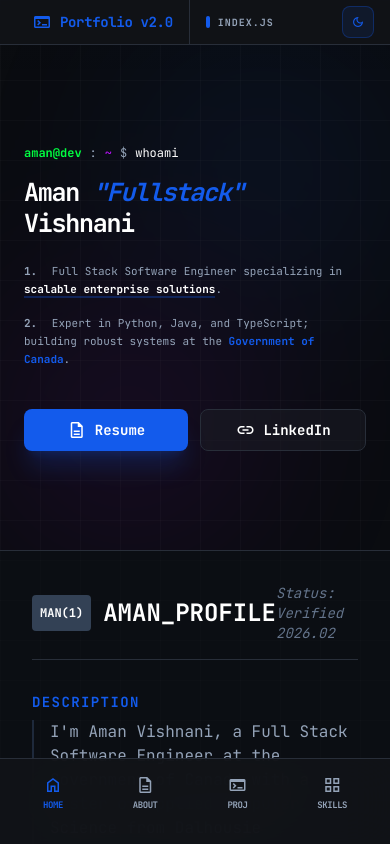
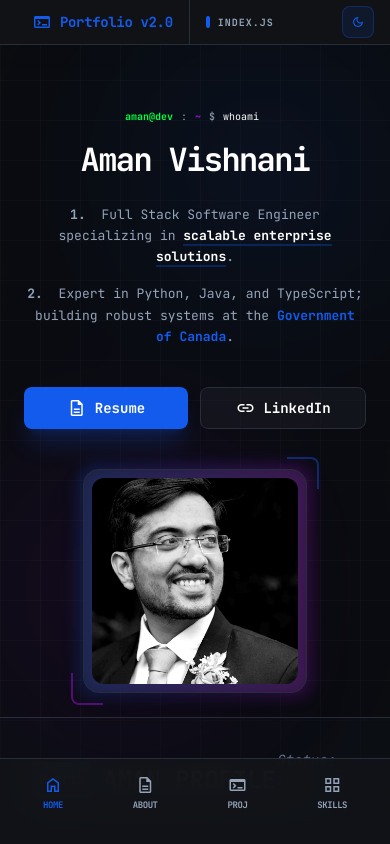
Before and after one commit to amanvishnani/amanvishnani.com, a website: page beta/index.html in a window 390 px wide. Drawn offline with nearby package versions, Linux system fonts and the light colour scheme.

Commit message:
feat: Introduce a profile image component to the hero section and refine its responsive layout and typography.

```diff
--- a/beta/index.html
+++ b/beta/index.html
@@ -199,7 +199,7 @@
             <main class="flex-1 flex flex-col overflow-y-auto max-h-[calc(100vh-45px)] pb-20 md:pb-0">
                 <!-- Terminal Hero -->
                 <section id="home"
-                    class="p-6 md:p-12 border-b border-border-light dark:border-border-dark relative overflow-hidden bg-white/40 dark:bg-transparent transition-colors min-h-[60vh] flex flex-col justify-center">
+                    class="p-6 md:p-12 pt-16 md:pt-12 border-b border-border-light dark:border-border-dark relative lg:overflow-hidden bg-white/40 dark:bg-transparent transition-colors min-h-fit md:min-h-[60vh] flex flex-col justify-start md:justify-center">
                     <div class="absolute inset-0 opacity-10 pointer-events-none">
                         <div
                             class="absolute top-0 right-0 w-64 md:96 h-64 md:h-96 bg-primary blur-[100px] md:blur-[140px] rounded-full">
@@ -208,8 +208,11 @@
                             class="absolute bottom-0 left-0 w-64 md:96 h-64 md:h-96 bg-cyberpunk-purple blur-[100px] md:blur-[140px] rounded-full">
                         </div>
                     </div>
-                    <div class="relative z-10 max-w-4xl">
-                        <div class="flex items-center gap-2 mb-4 md:mb-6 text-xs md:text-sm">
+                    <div
+                        class="relative z-10 max-w-6xl flex flex-col lg:flex-row items-center justify-between gap-10 md:gap-12">
+                        <div class="flex-1 max-w-4xl text-center lg:text-left">
+                            <div
+                                class="flex items-center justify-center lg:justify-start gap-2 mb-4 md:mb-6 text-[10px] md:text-sm">
                                 <span class="text-primary font-bold dark:text-matrix-green">aman@dev</span>
                                 <span class="text-slate-400">:</span>
                                 <span class="text-cyberpunk-purple">~</span>
@@ -217,11 +220,11 @@
                                 <span class="text-slate-900 dark:text-white blinking-cursor">whoami</span>
                             </div>
                             <h1
-                            class="text-[25px] md:text-[43px] lg:text-[67px] font-black text-slate-900 dark:text-white leading-tight mb-6 md:mb-8 tracking-tighter">
-                            Aman <span class="text-primary italic">"Fullstack"</span> Vishnani
+                                class="text-[32px] md:text-[43px] lg:text-[67px] font-black text-slate-900 dark:text-white leading-tight mb-6 md:mb-8 tracking-tighter">
+                                Aman Vishnani
                             </h1>
                             <div
-                            class="space-y-4 max-w-2xl text-slate-600 dark:text-slate-400 leading-relaxed text-[11px] md:text-[13px]">
+                                class="space-y-4 max-w-2xl mx-auto lg:mx-0 text-slate-600 dark:text-slate-400 leading-relaxed text-[13px] md:text-[14px]">
                                 <p>
                                     <span class="text-slate-400 font-bold mr-2">1.</span> Full Stack Software Engineer
                                     specializing in
@@ -236,7 +239,7 @@
                                     <span class="text-primary font-bold">Government of Canada</span>.
                                 </p>
                             </div>
-                        <div class="mt-10 md:mt-12 flex flex-wrap gap-3 md:gap-4">
+                            <div class="mt-10 md:mt-12 flex flex-wrap justify-center lg:justify-start gap-3 md:gap-4">
                                 <a href="../docs/resume.pdf" target="_blank"
                                     class="flex-1 sm:flex-none flex items-center justify-center gap-2 bg-primary hover:bg-blue-700 text-white px-5 md:px-6 py-2.5 md:py-3 rounded-lg font-bold transition-all transform hover:-translate-y-1 shadow-xl shadow-primary/20 text-sm md:text-base">
                                     <span class="material-symbols-outlined text-[20px]">description</span>
@@ -247,6 +250,32 @@
                                     <span class="material-symbols-outlined text-[20px]">link</span>
                                     LinkedIn
                                 </a>
+                            </div>
+                        </div>
+
+                        <!-- Profile Image Container -->
+                        <div class="relative group lg:order-last">
+                            <div
+                                class="absolute -inset-1 bg-gradient-to-r from-primary to-cyberpunk-purple rounded-2xl blur opacity-25 group-hover:opacity-50 transition duration-1000 group-hover:duration-200">
+                            </div>
+                            <div
+                                class="relative w-56 h-56 md:w-80 md:h-80 rounded-2xl overflow-hidden border border-white/20 dark:border-border-dark shadow-2xl backdrop-blur-sm bg-white/5 p-2">
+                                <img src="../images/profile.jpg" alt="Aman Vishnani"
+                                    class="w-full h-full object-cover rounded-xl filter grayscale contrast-125 group-hover:grayscale-0 transition-all duration-700 select-none">
+                                <div
+                                    class="absolute inset-x-2 bottom-2 bg-slate-900/80 backdrop-blur py-2 px-3 border-t border-white/10 flex items-center justify-between rounded-b-xl opacity-0 group-hover:opacity-100 transition-opacity">
+                                    <span
+                                        class="text-[10px] font-mono text-white/50 tracking-tighter">verified_identity.sig</span>
+                                    <span class="material-symbols-outlined text-matrix-green text-sm">verified</span>
+                                </div>
+                            </div>
+                            <!-- Decorative elements -->
+                            <div
+                                class="absolute -top-3 -right-3 md:-top-4 md:-right-4 w-8 h-8 md:w-12 md:h-12 border-t-2 border-r-2 border-primary rounded-tr-lg opacity-40 group-hover:opacity-100 transition-all">
+                            </div>
+                            <div
+                                class="absolute -bottom-3 -left-3 md:-bottom-4 md:-left-4 w-8 h-8 md:w-12 md:h-12 border-b-2 border-l-2 border-cyberpunk-purple rounded-bl-lg opacity-40 group-hover:opacity-100 transition-all">
+                            </div>
                         </div>
                     </div>
                 </section>
```
Lines whose indentation alone changed are shown as unchanged.
